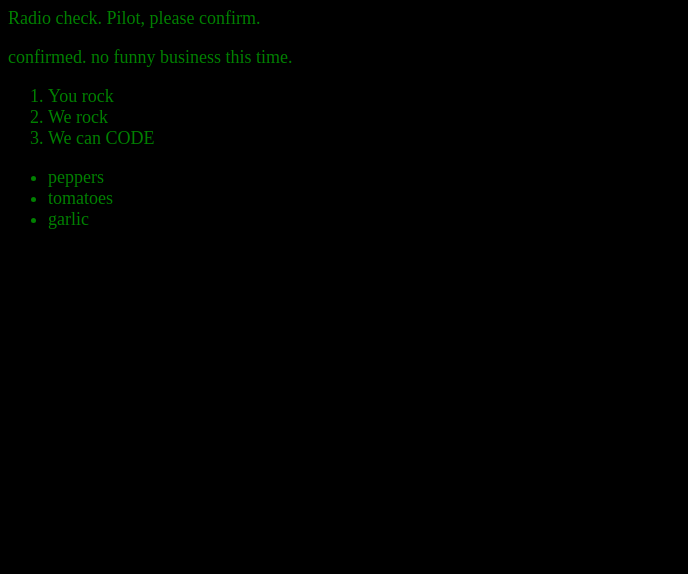
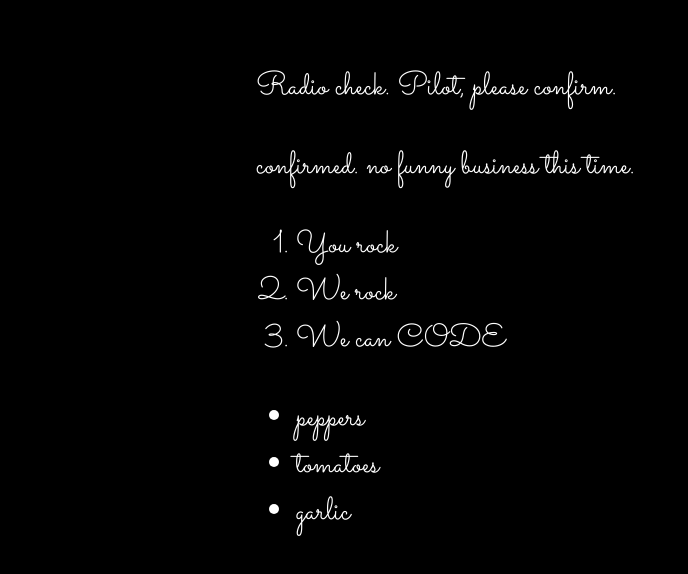
Before and after one commit to LesleyHeyer/communication-log, a plain HTML site: page index.html in a window 1280 px wide. Shown: the whole page, without its empty margins (0-688 px from the left). Drawn offline with Linux system fonts and the light colour scheme.

Commit message:
changes have been made!

```diff
--- a/index.html
+++ b/index.html
@@ -1,6 +1,7 @@
 <html>
    <head>
       <link rel="stylesheet" type="text/css" href="style.css">
+      <link href="https://fonts.googleapis.com/css?family=Sacramento" rel="stylesheet">
    </head>
    <body>
       <p>Radio check. Pilot, please confirm.</p>
--- a/style.css
+++ b/style.css
@@ -1,5 +1,9 @@
 body {
-    color: green;
+    color: white;
     background-color: black;
-    font-size: 18px;
+    font-family: 'Sacramento', cursive;
+    font-size: 32px;
+    margin-top: 5%;
+    margin-left: 20%;
+    margin-right: 20%;
  }
```
